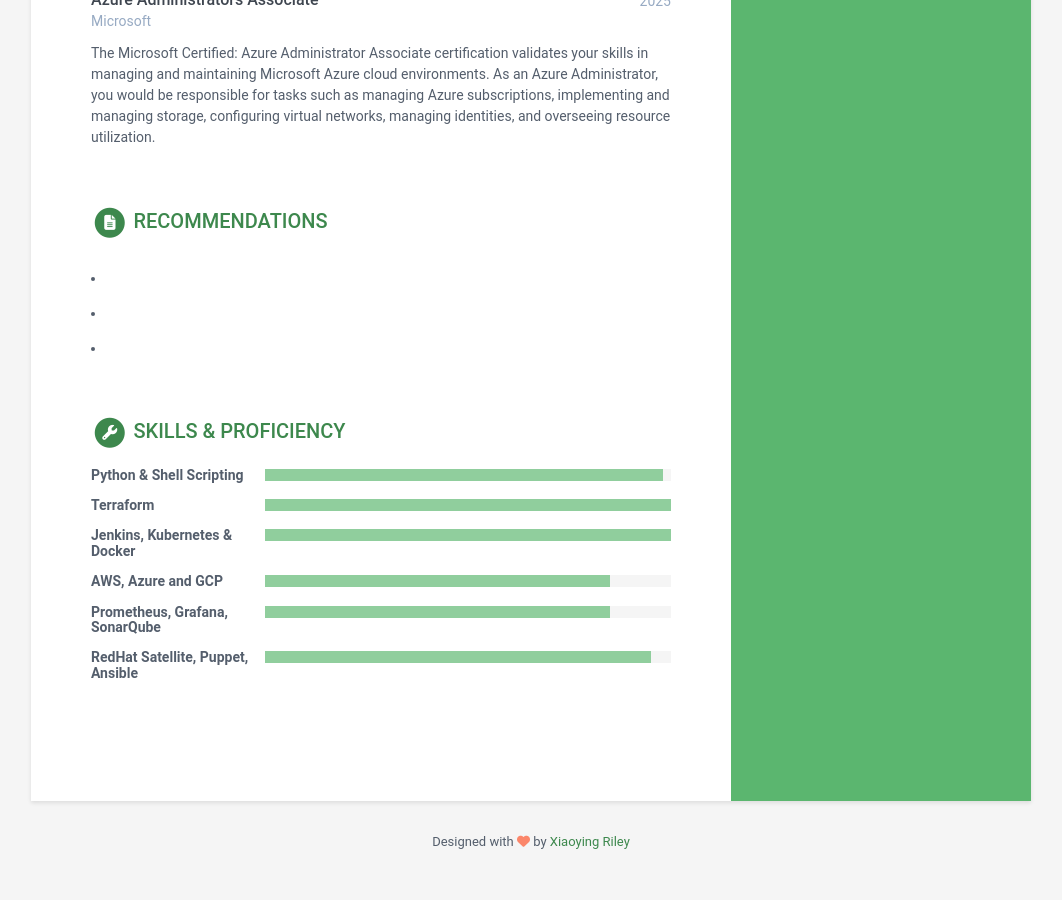
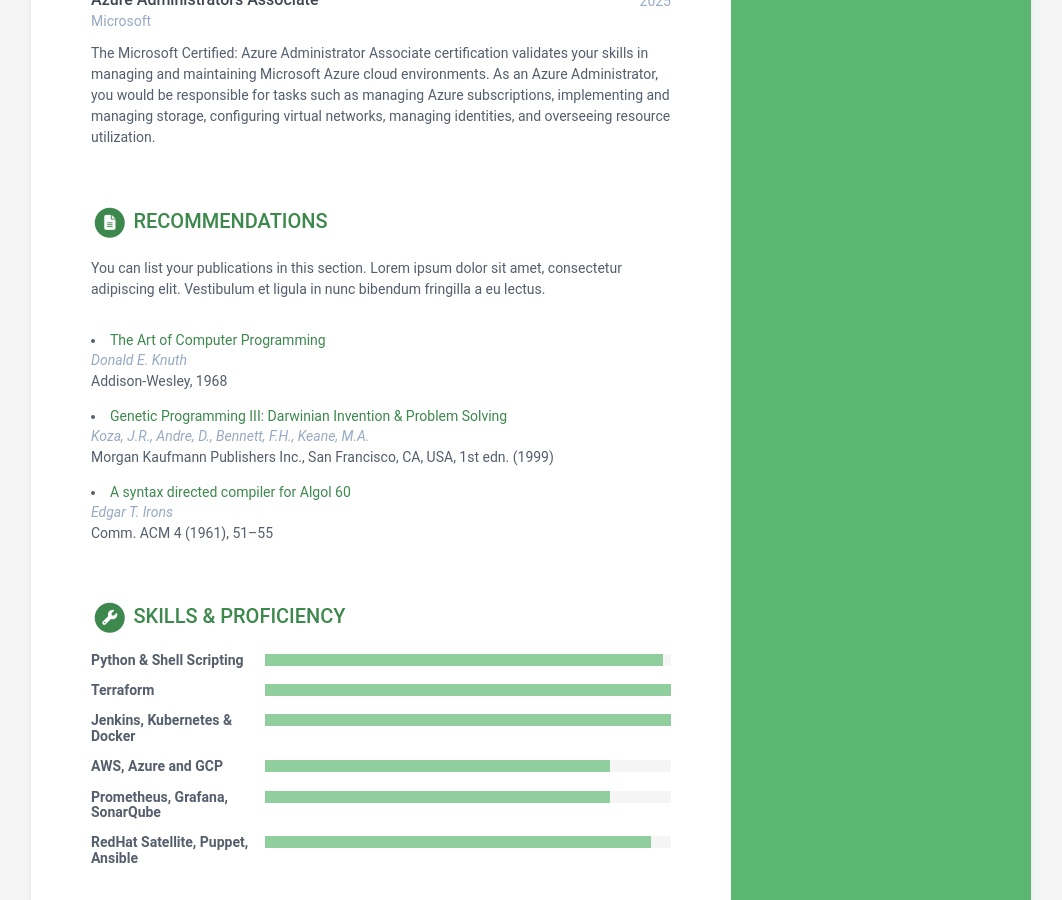
Before and after one commit to Jananimpg/portfolio, a Jekyll site: the page built from index.html, in a window 1280 px wide and 900 px high, scrolled down 1884 px. Shown: the whole window, without its empty margins (109-1171 px from the left). Built offline with Jekyll 4.4.1, drawn with Linux system fonts in a browser that asks for light colours.

Commit message:
Update data.yml

```diff
--- a/_data/data.yml
+++ b/_data/data.yml
@@ -197,22 +197,25 @@ certifications:
 publications:
   title: Publications
   intro: |
+    You can list your publications in this section. Lorem ipsum dolor sit
+    amet, consectetur adipiscing elit. Vestibulum et ligula in nunc
+    bibendum fringilla a eu lectus.
+  papers:
+  - title: The Art of Computer Programming
+    link: "#"
+    authors: Donald E. Knuth
+    conference: Addison-Wesley, 1968
 
-  papers:
-  - title:
-    link:
-    authors:
-    conference:
+  - title: "Genetic Programming III: Darwinian Invention &amp; Problem Solving"
+    link: "#"
+    authors: Koza, J.R., Andre, D., Bennett, F.H., Keane, M.A.
+    conference: "Morgan Kaufmann Publishers Inc., San Francisco, CA, USA, 1st edn. (1999)"
 
-  - title:
-    link:
-    authors:
-    conference:
+  - title: A syntax directed compiler for Algol 60
+    link: "#"
+    authors: Edgar T. Irons
+    conference: "Comm. ACM 4 (1961), 51–55"
 
-  - title:
-    link:
-    authors:
-    conference:
 
 #recommendations:
   title: Recommendations
```
